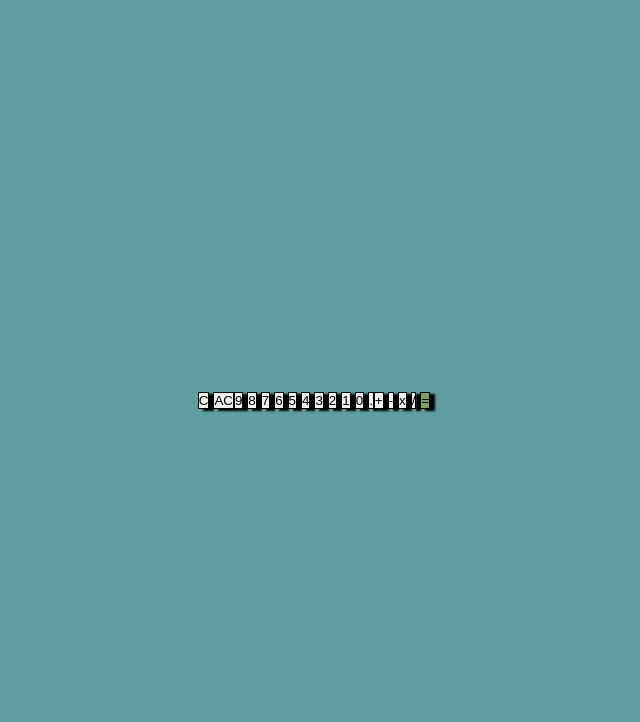
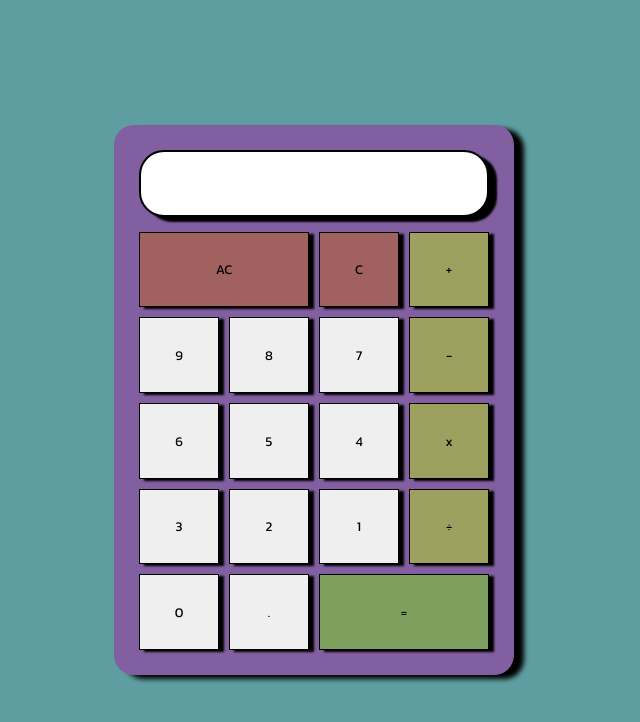
Before and after one commit to TimAde18/Calculator-Program-TOP, a plain HTML site: page index.html in a window 1280 px wide. Shown: the whole page, without its empty margins (326-966 px from the left). Drawn offline with Linux system fonts and the light colour scheme.

Commit message:
completed HTML skeleton

```diff
--- a/index.html
+++ b/index.html
@@ -4,44 +4,47 @@
     <meta charset="UTF-8">
     <meta name="viewport" content="width=device-width, initial-scale=1.0">
     <link rel="stylesheet" href="style.css" type="text/css">
+    <link rel="preconnect" href="https://fonts.googleapis.com">
+<link rel="preconnect" href="https://fonts.gstatic.com" crossorigin>
+<link href="https://fonts.googleapis.com/css2?family=Kanit&display=swap" rel="stylesheet">
     <script src="calculator.js" defer></script>
     <title>Calculator</title>
 </head>
 
 <body>
-    <header>
-    </header>
     <main>
         <div id="calculator-container">
-            <div id="display-value"></div>
-            <div id="clearing-container">
+            <div id="calculator">
+                <div id="display-container">
+                    <div id="display-inputs"></div>
+                    <div id="display-value"></div>
+                </div>
                 <!--subtracts number-->
-                <button class="btn" id="clear">C</button>
-                <button class="btn" id="all-clear">AC</button>
+                <button class="clear btn" id="all-clear">AC</button>
+                <button class="clear btn" id="clear">C</button>
+                <button class="operation btn" id="addition">+</button>
+
+                <button class="number btn" id="9">9</button>
+                <button class="number btn" id="8">8</button>
+                <button class="number btn" id="7">7</button>
+                <button class="operation btn" id="subtraction">-</button>
+
+                <button class="number btn" id="6">6</button>
+                <button class="number btn" id="5">5</button>
+                <button class="number btn" id="4">4</button>
+                <button class="operation btn" id="multiplication">x</button>
+
+                <button class="number btn" id="3">3</button>
+                <button class="number btn" id="2">2</button>
+                <button class="number btn" id="1">1</button>
+                <button class="operation btn" id="division">&divide</button>
+
+                <button class="number btn" id="0">0</button>
+                <button class="number btn" id="decimal">.</button>
+                <button class="operation btn" id="equal-sign">=</button>
+        </div>
             </div>
-            <div id="numbers-container">
-                <button class="btn" id="9">9</button>
-                <button class="btn" id="8">8</button>
-                <button class="btn" id="7">7</button>
-                <button class="btn" id="6">6</button>
-                <button class="btn" id="5">5</button>
-                <button class="btn" id="4">4</button>
-                <button class="btn" id="3">3</button>
-                <button class="btn" id="2">2</button>
-                <button class="btn" id="1">1</button>
-                <button class="btn" id="0">0</button>
-                <button class="btn" id="decimal">.</button>
-            </div>
-            <div id="operations-container">
-                <button class="btn" id="addition">+</button>
-                <button class="btn" id="subtraction">-</button>
-                <button class="btn" id="multiplication">x</button>
-                <button class="btn" id="division">/</button>
-                <button class="btn" id="equal-sign">=</button>
-            </div>
-        </div>
+
     </main>
-    <footer>
-    </footer>
 </body>
 </html>
```
